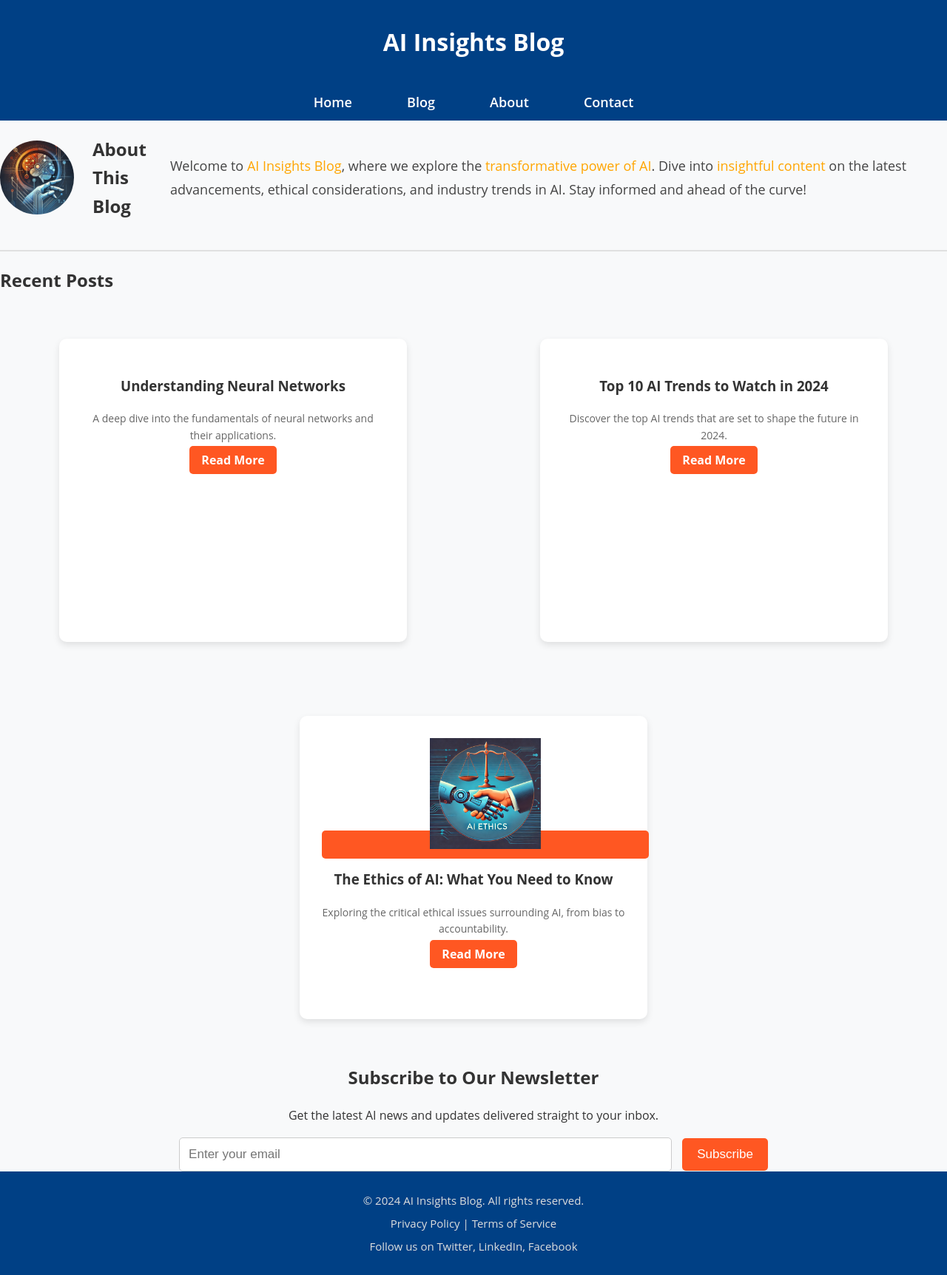
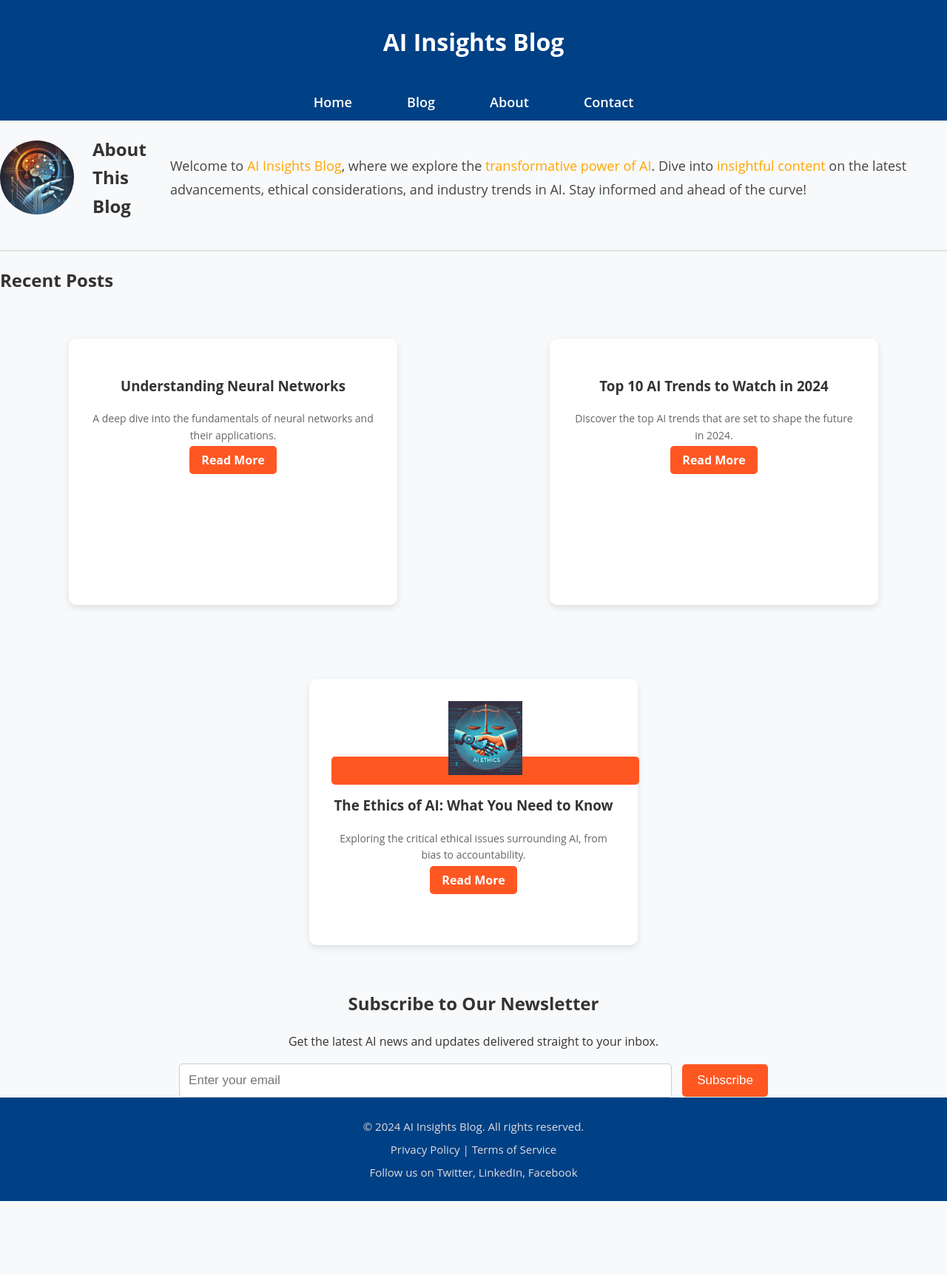
Before and after one commit to tomsonius/tomsonius.github.io, a Jekyll site: the page built from index.html, in a window 1280 px wide. Shown: the whole page at 74% size. Built offline with Jekyll 4.4.1, drawn with Linux system fonts in a browser that asks for light colours; after the commit the page ends 1624 px from its top, so only the background shows below that.

Commit message:
Update main.css

```diff
--- a/assets/css/main.css
+++ b/assets/css/main.css
@@ -6,8 +6,8 @@ body {
     line-height: 1.6;
     background-color: #f8f9fa;
     color: #333;
-    max-width: 100%; /* Prevent horizontal scrolling */
-    overflow-x: hidden;
+    max-width: 100%;
+    overflow-x: hidden; /* Prevent horizontal scrolling */
 }
 
 /* Header Styling */
@@ -118,23 +118,23 @@ nav ul li a:hover {
     border-radius: 10px;
     box-shadow: 0 4px 10px rgba(0, 0, 0, 0.1);
     transition: transform 0.3s ease, box-shadow 0.3s ease;
-    width: 32%;
+    width: 30%; /* Reducing width */
     text-align: center;
-    height: 350px; /* Reduce the height for a more compact display */
+    height: 300px; /* Reduce the height for a more compact display */
 }
 
 .post img {
     width: 100%;
     max-width: 100%;
-    max-height: 150px; /* Limit the height of the image to keep it compact */
-    object-fit: contain; /* Make sure the full image is shown without cropping */
+    max-height: 100px; /* Limit the image height */
+    object-fit: contain;
     border-radius: 10px;
     transition: transform 0.3s ease;
 }
 
 /* Home Page Post Titles */
 .home .post h3 {
-    font-size: 20px; /* Slightly smaller title to fit better */
+    font-size: 18px; /* Smaller title */
     margin: 10px 0;
     color: #004085;
     text-align: center;
```
